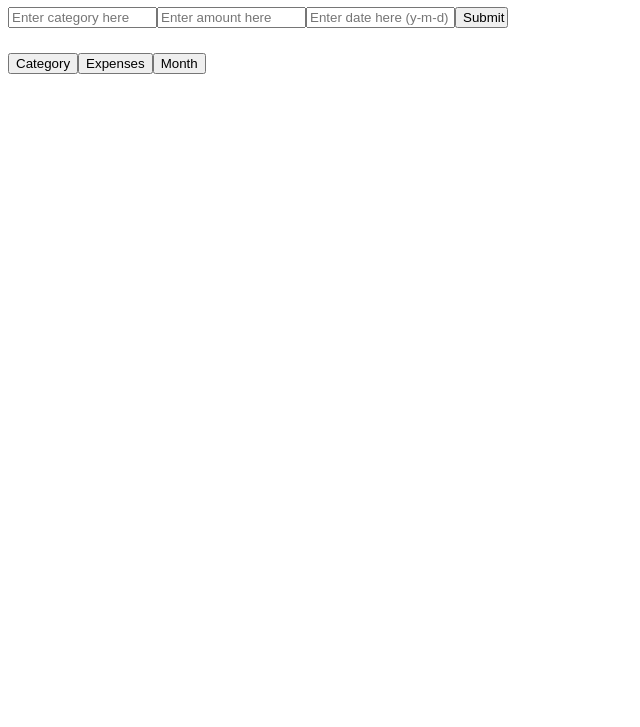
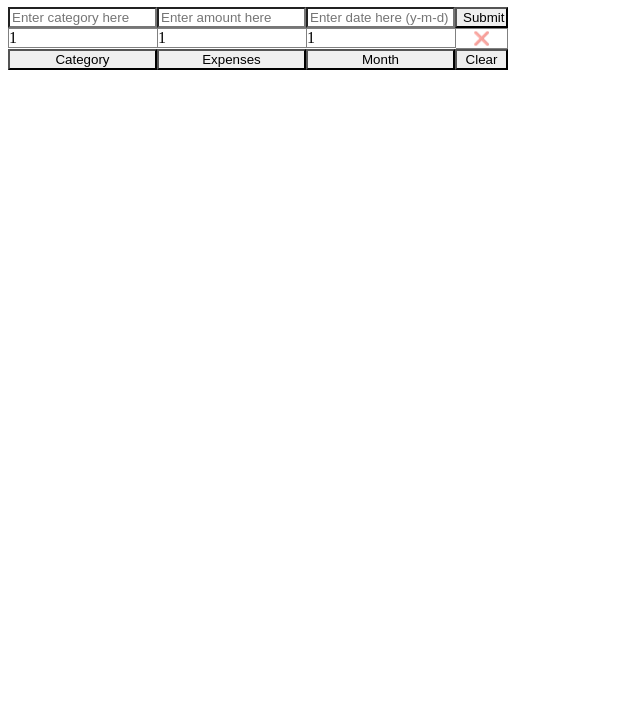
Before and after one commit to Nikell97/frontend-assignment-budget, a plain HTML site: page index.html in a window 1280 px wide. Shown: the part 73-800 px from the top of the page, without its empty margins (0-640 px from the left). Drawn offline with nearby package versions, Linux system fonts and the light colour scheme.

Commit message:
More css.

```diff
--- a/index.html
+++ b/index.html
@@ -28,19 +28,24 @@
                 <div class="listItemCategory">{{ expense.category }}</div>
                 <div class="listItemAmount">{{ expense.amount }}</div>
                 <div class="listItemDate">{{ expense.date }}</div>
-                <button type="button" @click="deleteExpense(index)" class="listItemDeleteButton">Delete</button>
+                <div class="listItemDelete">
+                    <button type="button" @click="deleteExpense(index)" class="listItemDeleteButton">❌</button>
+                </div>
             </li>
         </ul>
 
         <ul class="filters">
-            <li>
-                <button type="button" @click="sortByCategory">Category</button>
+            <li class="sortByCategory">
+                <button type="button" @click="sortByCategory" class="sortByCategoryButton">Category</button>
             </li>
-            <li>
-                <button type="button" @click="sortByExpense">Expenses</button>
+            <li class="sortByExpense">
+                <button type="button" @click="sortByExpense" class="sortByExpenseButton">Expenses</button>
             </li>
-            <li>
-                <button type="button" @click="sortByMonth">Month</button>
+            <li class="sortByMonth">
+                <button type="button" @click="sortByMonth" class="sortByMonthButton">Month</button>
+            </li>
+            <li class="clearExpenseList">
+                <button type="button" @click="clearExpenseList" class="clearExpenseListButton">Clear</button>
             </li>
         </ul>
 
--- a/main.js
+++ b/main.js
@@ -3,7 +3,7 @@ Vue.createApp({
         return {
             // Enter data here
             activeTab: "month",
-            expenseList: [],
+            expenseList: [ {category: "1", amount: "1", date: "1"}],
             categoryText: "",
             amountText: "",
             dateText: "",
@@ -38,6 +38,9 @@ Vue.createApp({
         },
         sortByMonth() {
             // Add sorting logic here
+        },
+        clearExpenseList() {
+            this.expenseList.splice(0);
         }
     }
 }).mount('#app');
--- a/style.css
+++ b/style.css
@@ -12,17 +12,21 @@ ul {
 
 #categoryInput, #amountInput, #dateInput {
     width: 141px;
+
+    border-radius: 0px;
 }
 
 #inputSubmitButton {
     width: 53px;
-    overflow: hidden;
-    float: right;
-    margin-left: auto;
+
+    border-radius: 0px;
+
+    cursor: pointer;
 }
 
 .expenseList {
-    margin-top: 25px;
+    margin-top: 0px;
+    margin-bottom: 0px;
     max-width: 500px;
 }
 
@@ -32,17 +36,71 @@ ul {
 }
 
 .listItemCategory, .listItemAmount, .listItemDate {
+    width: 148px;
+
+    border-left: 0px;
+    border-top: 1px;
+    border-bottom: 1px;
+    border-right: 1px;
+
+    border-color: grey;
+    border-style: solid;
+}
+.listItemCategory{
+    border-left: 1px;
+
+    border-color: grey;
+    border-style: solid;
+}
+
+.listItemDelete {
+    border-left: 0px;
+    border-top: 1px;
+    border-bottom: 1px;
+    border-right: 1px;
+
+    border-color: grey;
+    border-style: solid;
+}
+.listItemDeleteButton {
+    width: 51px;
+    height: 19px;
+
+    padding: 0px;
+    border: 0px;
+    opacity: 50%;
+
+    background-color: transparent;
+}
+.listItemDeleteButton:hover {
+    opacity: 100%;
+
+    cursor: pointer;
+}
+
+.filters {
+    max-width: 500px;
+    margin-top: 0px;
+    margin-bottom: 0px;
+
+    display: flex;
+    align-items: center;
+}
+
+.sortByCategory, .sortByExpense, .sortByMonth {
     width: 149px;
 }
 
-.listItemDeleteButton {
-    width: 53px;
-    overflow: hidden;
-    float: right;
-    margin-left: auto;
+.sortByCategoryButton, .sortByExpenseButton, .sortByMonthButton {
+    width: 149px;
+    border-radius: 0px;
 }
 
-.filters {
-    display: flex;
-    align-items: center;
+.clearExpenseListButton {
+    width: 53px;
+    border-radius: 0px;
 }
+
+.sortByCategoryButton:hover, .sortByExpenseButton:hover, .sortByMonthButton:hover, .clearExpenseListButton:hover {
+    cursor: pointer;
+}
```
